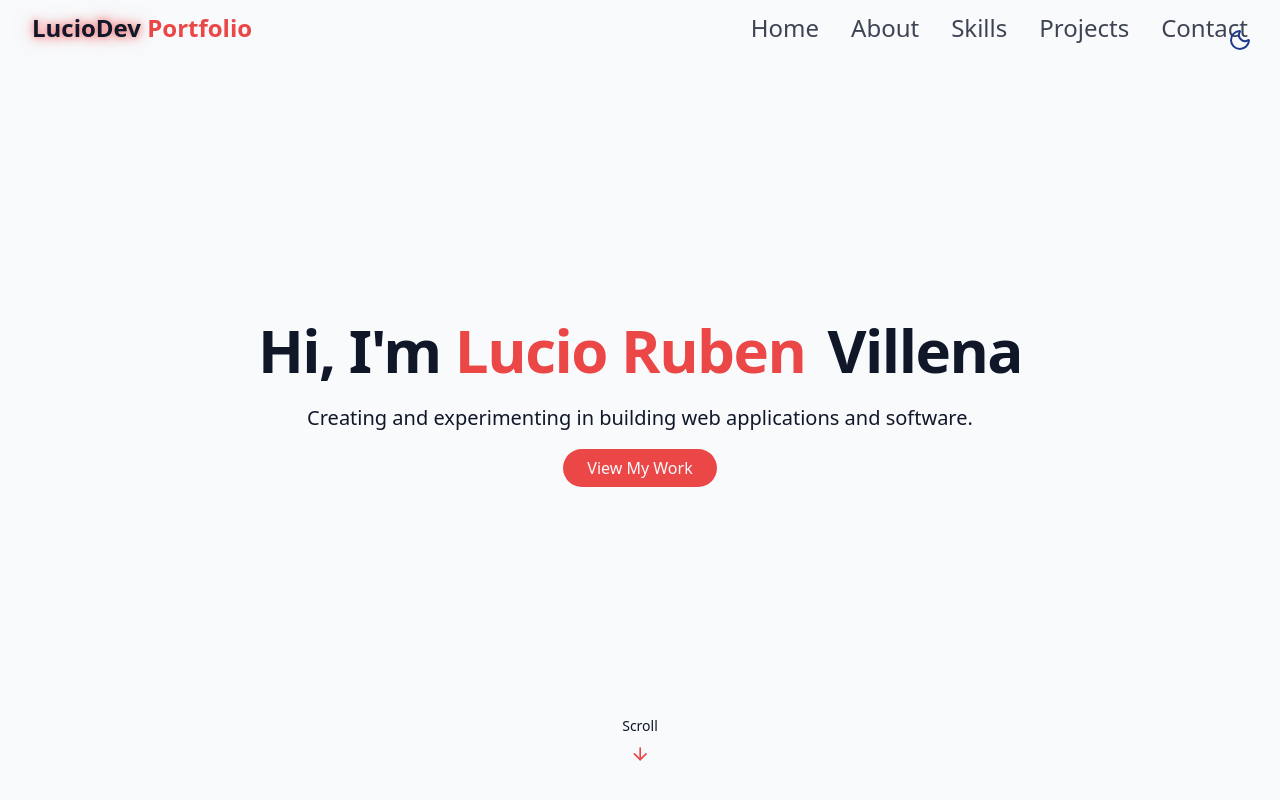
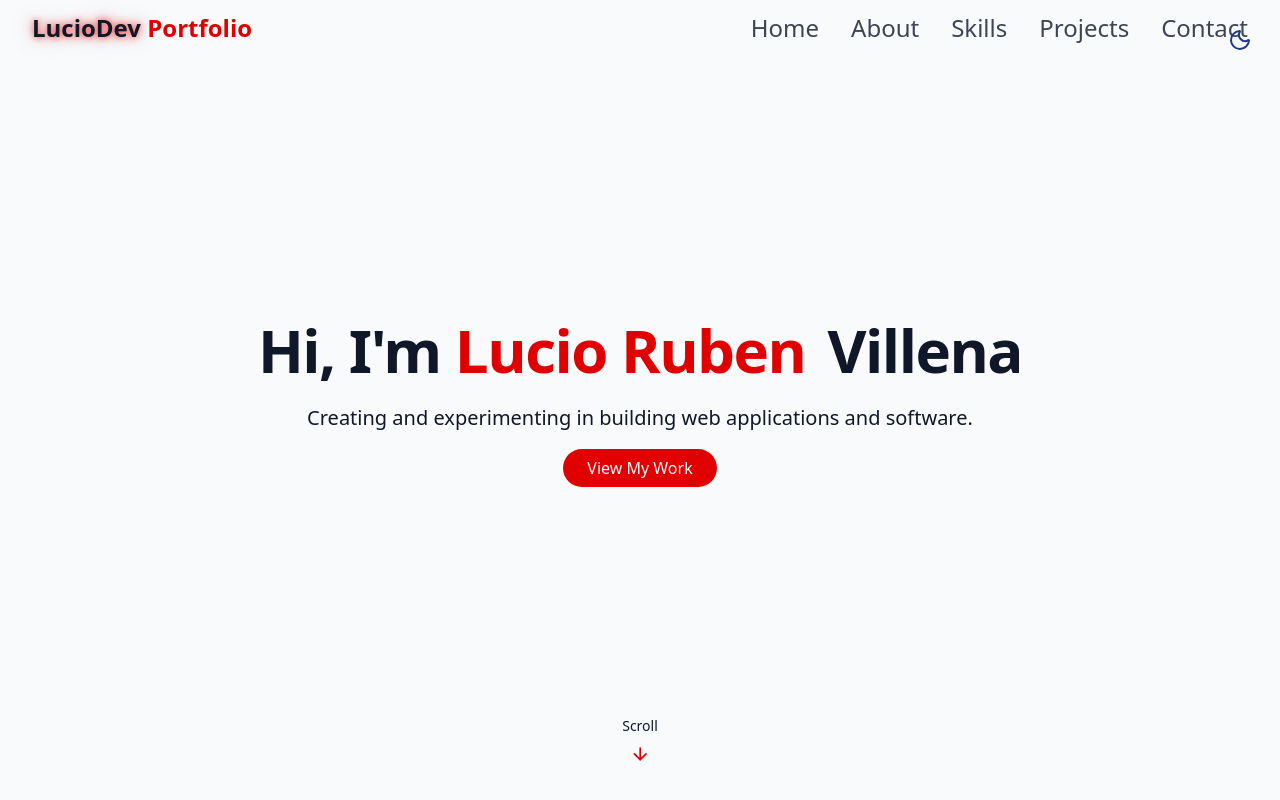
Before and after one commit to Luesh-coder/Personal_web, a React (Vite) app in the folder client/: page / in a window 1280 px wide. Shown: the top 800 px of the page. Built offline with nearby package versions, Linux system fonts and the light colour scheme.

Commit message:
Changed colors in ProjectsSection and index.css to match the new color scheme. Updated the background color and text color for better readability and aesthetics.

```diff
--- a/client/src/components/ProjectsSection.jsx
+++ b/client/src/components/ProjectsSection.jsx
@@ -9,7 +9,7 @@ const projects = [
     description: "AI travel itinerary planner built using MERN Stack",
     image: "/projects/travelinggenie.png",
     tags: ["MongoDB", "Express.js", "React.js", "Node.js", "TailwindCSS", "Gemini"],
-    demoUrl: "http://travelinggenie.com",
+    demoUrl: "#",
     githubUrl: "https://github.com/jermachong/COP4331_LP",
   },
   {
--- a/client/src/index.css
+++ b/client/src/index.css
@@ -49,6 +49,20 @@
       transform: translateY(0);
     }
   }
+
+  @keyframes meteor {
+    0% {
+      transform: rotate(215deg) translateX(0);
+      opacity: 1;
+    }
+    70% {
+      opacity: 1;
+    }
+    100% {
+      transform: rotate(215deg) translateX(-500px);
+      opacity: 0;
+    }
+  }
 }
 
 @layer base {
@@ -57,18 +71,23 @@
     --foreground: 222 47% 11%;
     --card: 0 0% 100%;
 
-    --primary: 0 80% 60%;
+    /* rgb(200, 0, 0) = hsl(0, 100%, 39.2%) */
+    --primary: 0 100% 44.1%;
     --primary-foreground: 210 40% 98%;
 
     --border: 214 32% 91%;
   }
 
   .dark {
-    --background: 222 47% 4%;
+    /* Pure black background */
+    --background: 0 0% 0%;
     --foreground: 213 31% 91%;
 
-    --card: 222 47% 8%;
-    --primary: 0 80% 60%;
+    /* Slightly lifted card so it's visible against pure black */
+    --card: 0 0% 6%;
+
+    /* rgb(200, 0, 0) = hsl(0, 100%, 39.2%) */
+    --primary: 0 100% 44.1%;
     --primary-foreground: 213 31% 91%;
 
     --border: 217 33% 20%;
@@ -114,13 +133,12 @@
 
 @utility text-glow{
   @apply relative;
-  /* Soft red glow */
+  /* rgb(252, 0, 0) glow */
   text-shadow:
-    0 0 6px rgba(239,68,68,0.6),
-    0 0 14px rgba(239,68,68,0.45),
-    0 0 22px rgba(239,68,68,0.35);
+    0 0 6px rgba(225, 0, 0, 0.6),
+    0 0 14px rgba(225, 0, 0, 0.45),
+    0 0 22px rgba(225, 0, 0, 0.35);
 }
-
 
 @utility card-hover{
   @apply transition-transform duration-300 hover:scale-[1.02] hover:shadow-lg;
@@ -135,7 +153,7 @@
 
 @utility cosmic-button{
   @apply px-6 py-2 rounded-full bg-primary text-primary-foreground font-medium
-    transition-all duration-300 hover:shadow-[0_0_10px_rgba(139,92,246,0.5)]
+    transition-all duration-300 hover:shadow-[0_0_10px_rgba(225,0,0,0.5)]
     hover:scale-105 active:scale-95;
 }
 
@@ -149,20 +167,19 @@
   box-shadow: 0 0 10px 5px rgba(255, 255, 255, 0.4);
 }
 
+/* ─── Scroll-reveal ──────────────────────────────────────────────────────── */
 @utility scroll-reveal {
   opacity: 0;
   transform: translateY(28px);
   transition: opacity 0.7s ease-out, transform 0.7s ease-out;
 }
 
-/* Stagger helpers — apply alongside scroll-reveal */
 @utility reveal-delay-1 { transition-delay: 0.1s; }
 @utility reveal-delay-2 { transition-delay: 0.2s; }
 @utility reveal-delay-3 { transition-delay: 0.3s; }
 @utility reveal-delay-4 { transition-delay: 0.4s; }
 @utility reveal-delay-5 { transition-delay: 0.5s; }
 
-/* Fired by useScrollReveal hook */
 .reveal {
   opacity: 1 !important;
   transform: translateY(0) !important;
```
